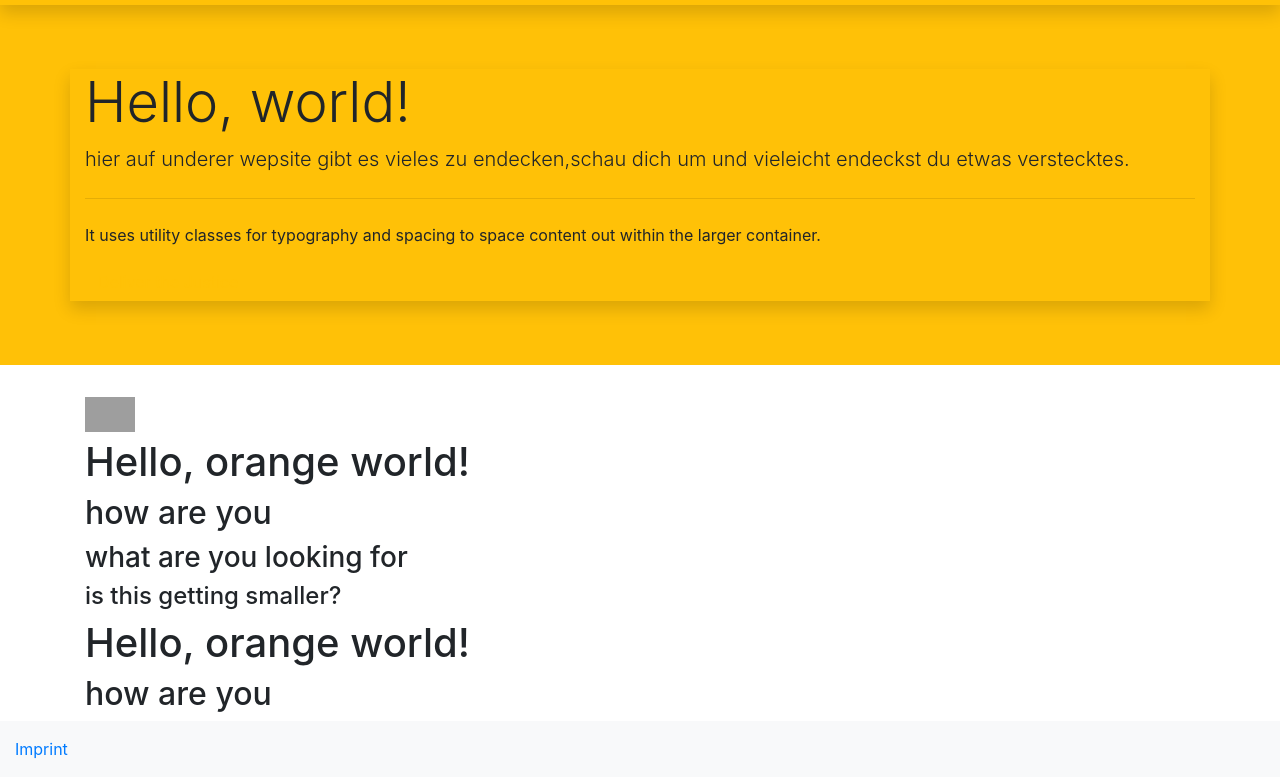
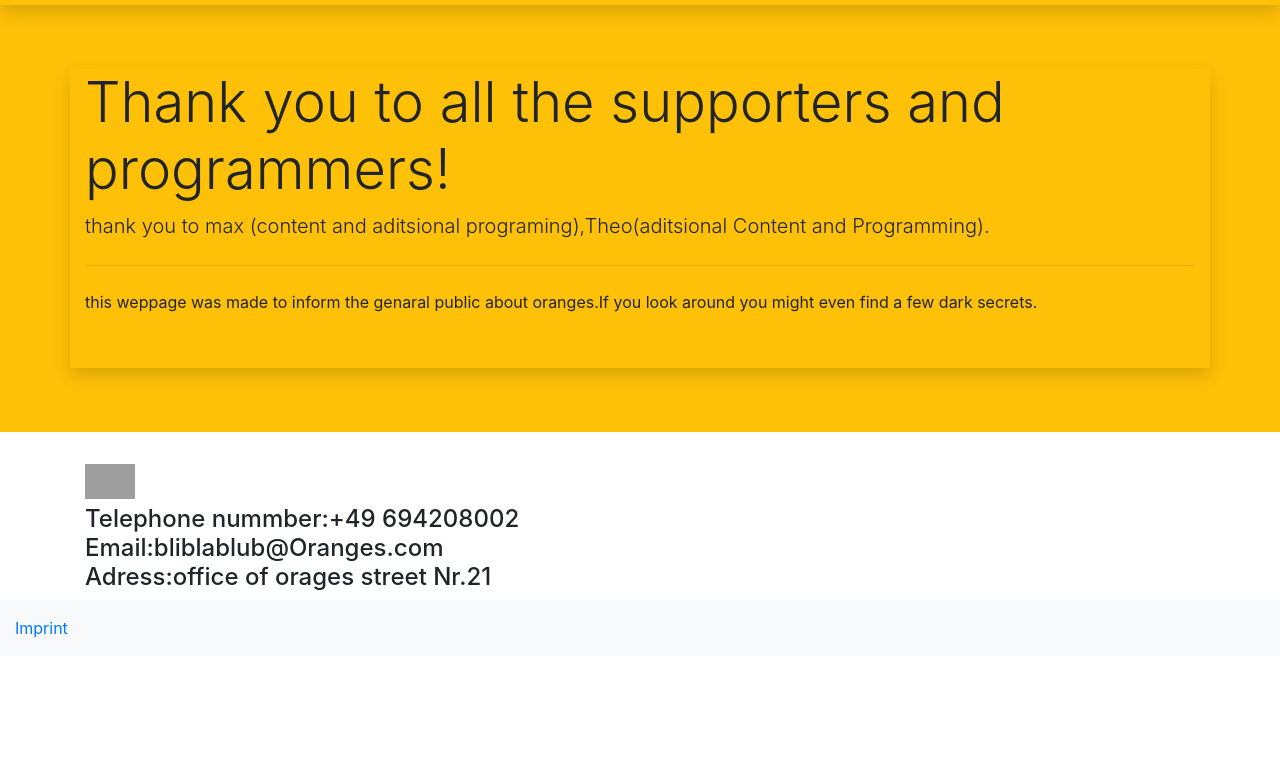
Before and after one commit to Elvitronic/Elvitronic.github.io, a plain HTML site: page imprint.html in a window 1280 px wide. Shown: the part 51-828 px from the top of the page. After the commit the page ends 800 px from the top, so only its background shows below. Drawn offline with nearby package versions, Linux system fonts and the light colour scheme; grey boxes are pictures that could not be loaded.

Commit message:
Update imprint.html

```diff
--- a/imprint.html
+++ b/imprint.html
@@ -50,10 +50,10 @@
 
   <div class="jumbotron bg-warning jumbotron-fluid">
     <div class="container rounded-20 shadow ">
-      <h1 class="display-4">Hello, world!</h1>
-      <p class="lead">hier auf underer wepsite gibt es vieles zu endecken,schau dich um und vieleicht endeckst du etwas verstecktes.</p>
+      <h1 class="display-4">Thank you to all the supporters and programmers!</h1>
+      <p class="lead">thank you to max (content and aditsional programing),Theo(aditsional Content and Programming).</p>
       <hr class="my-4">
-      <p>It uses utility classes for typography and spacing to space content out within the larger container.</p>
+      <p>this weppage was made to inform the genaral public about oranges.If you look around you might even find a few dark secrets.</p>
       <a href="/images/tenor.gif" target="blank"><button type="button" class="btn btn-outline-warning">Deliver the Justice</button>
       </a>
     </div>
@@ -65,12 +65,13 @@
   </div>
 
   <div class="container">
-    <h1>Hello, orange world!</h1>
-    <h2>how are you</h2>
-    <h3>what are you looking for</h3>
-    <h4>is this getting smaller?</h4>
-    <h1>Hello, orange world!</h1>
-    <h2>how are you</h2>
+    <h4>
+      Telephone nummber:+49 694208002
+       <br>
+      Email:bliblablub@Oranges.com
+      <br>
+      Adress:office of orages street Nr.21
+    </h4>
   </div>
 
   <div class="container-fluid bg-light pt-3 pb-3">
```
